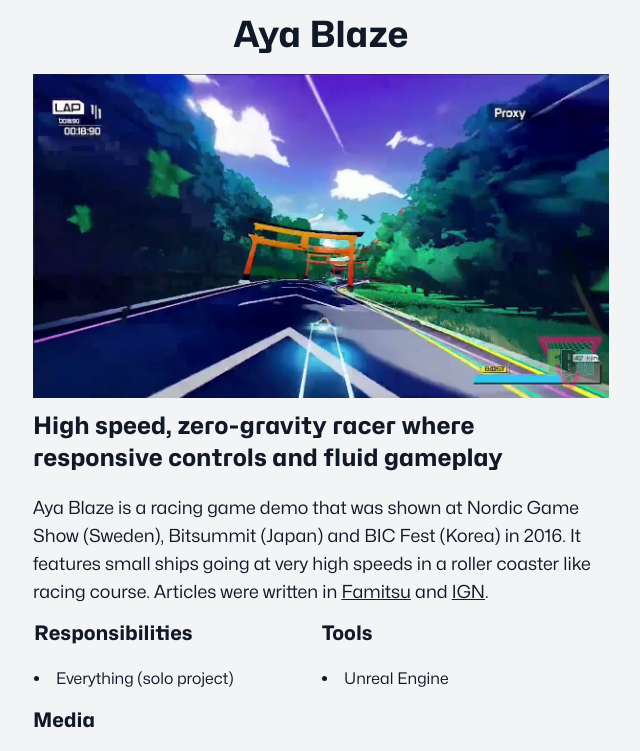
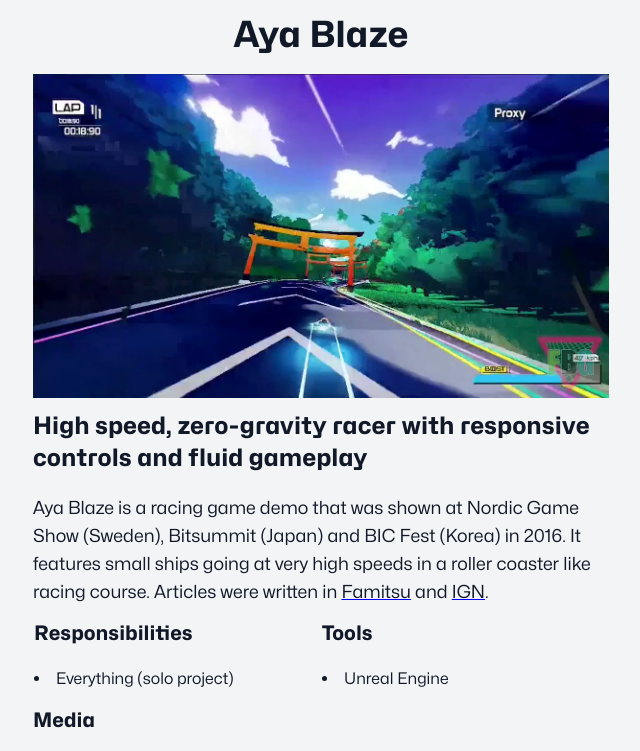
Before and after one commit to bensinlukt/highlight, a plain HTML site: page projects.html in a window 1280 px wide. Shown: the part 5503-6254 px from the top of the page, without its empty margins (319-959 px from the left). Drawn offline with Linux system fonts and the light colour scheme; a script that the page names is missing.

Commit message:
deploy: d6928d6f13b992139857006302306c4e5338f10d

```diff
--- a/projects.html
+++ b/projects.html
@@ -252,7 +252,7 @@
 <hr />
 <h1>Aya Blaze</h1>
 <p><img alt="alt text" src="assets/images/ayablaze.jpg" /></p>
-<h3>High speed, zero-gravity racer where responsive controls and fluid gameplay</h3>
+<h3>High speed, zero-gravity racer with responsive controls and fluid gameplay</h3>
 <p>Aya Blaze is a racing game demo that was shown at Nordic Game Show (Sweden), Bitsummit (Japan) and BIC Fest (Korea) in 2016. It features small ships going at very high speeds in a roller coaster like racing course. Articles were written in <a href="https://www.famitsu.com/news/201607/12110686.html#:~:text=%E2%80%BB%E5%85%AC%E5%BC%8F%E3%82%B5%E3%82%A4%E3%83%88-,AYA%20BLAZE,-%EF%BC%88BZXO%EF%BC%89">Famitsu</a> and <a href="https://jp.ign.com/bicfest-2016/7023/news/">IGN</a>.</p>
 <div class="pb-4">
 <table>
```
